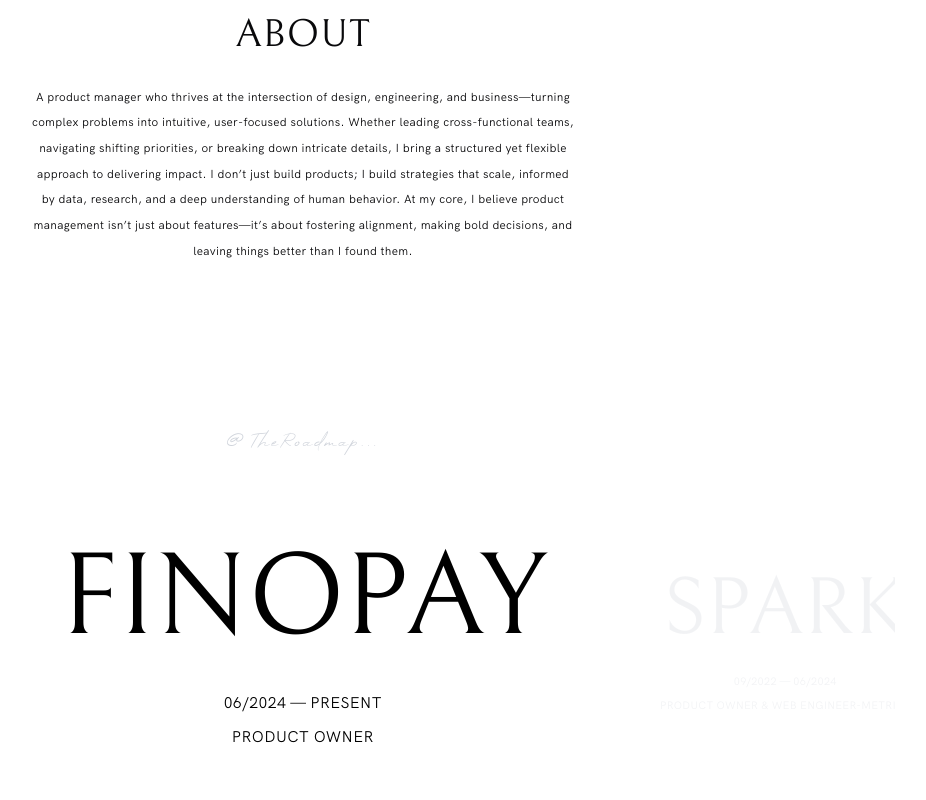
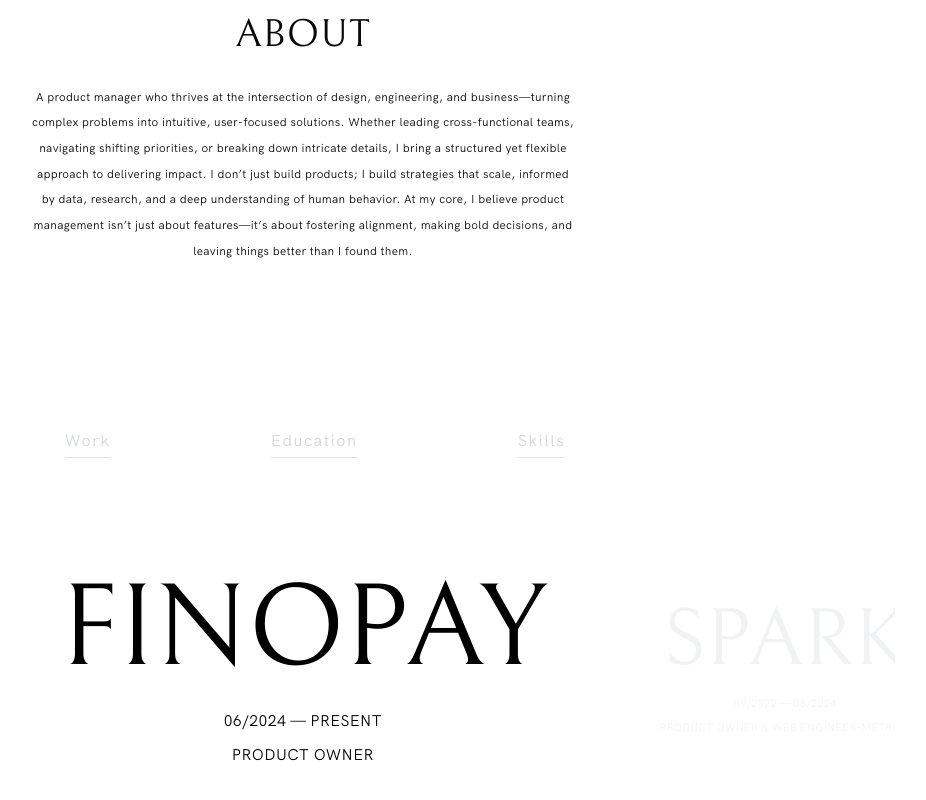
Before and after one commit to edem8/ambrosia, a Next.js app: page / in a window 1280 px wide. Shown: the part 874-1674 px from the top of the page, without its empty margins (337-1263 px from the left). Built offline with nearby package versions, Linux system fonts and the light colour scheme.

Commit message:
feat: resume-nav

```diff
--- a/src/components/layout/Experience.tsx
+++ b/src/components/layout/Experience.tsx
@@ -67,7 +67,11 @@
 
   return (
     <div className="w-full px-10 md:px-35 lg:px-12 lg:py-20  ">
-      <p className="place-self-center font-[High-Summit] tracking-widest text-gray-300 mb-10 text-xs md:text-sm lg:text-lg">@TheRoadmap...</p>
+      <p className="place-self-center flex items-center space-x-20 md:space-x-40 pl-6 tracking-widest text-gray-300 mb-10 md:mb-20 text-xs md:text-base">
+        <p className="cursor-pointer pb-1 border-b ">Work</p>
+        <p className="cursor-pointer pb-1 border-b">Education</p>
+        <p className="cursor-pointer pb-1 border-b">Skills</p>
+      </p>
       <div className="relative  ">
         {/* Experience scrolling container */}
         <div
@@ -103,7 +107,7 @@
                 onClick={() => handleExperienceChange(index)}
               >
                 <div>
-                  <h1 className="font-[Bellefair]  text-[35px] md:text-[58px] lg:text-[90px] text-center md:leading-20 lg:leading-35">
+                  <h1 className="font-[Bellefair]  text-[35px] md:text-[58px] lg:text-[90px] text-center md:leading-20 lg:leading-30">
                     {item.title}
                   </h1>
                   <p className="  text-[8px] md:text-[11px] md:leading-5 lg:text-xs text-center  tracking-wide   lg:leading-5">
--- a/src/components/nav.tsx
+++ b/src/components/nav.tsx
@@ -19,7 +19,7 @@
         }`}
       >
         {/* Desktop Navigation */}
-        <div className="hidden md:flex font-semibold items-center space-x-6 lg:space-x-8 xl:space-x-20 2xl:space-x-30 lg:px-20">
+        <div className="hidden md:flex font-semibold items-center space-x-6 lg:space-x-8 xl:space-x-20 3xl:space-x-30 lg:px-20">
           <Link href="about" className={navLinkClass}>
             ABOUT
           </Link>
```
